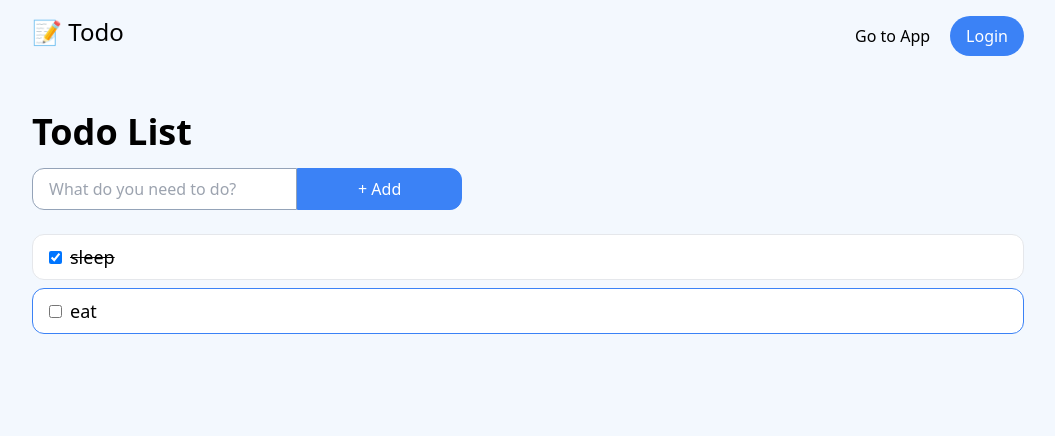
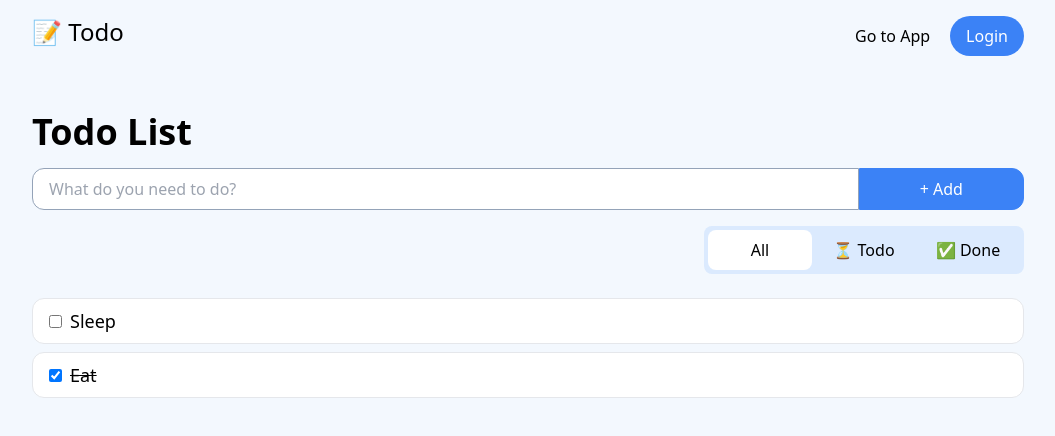
Before and after one commit to bazsup/todoapp-2024, a React (Vite) app: page /todos in a window 1280 px wide. Shown: the top 436 px of the page, without its empty margins (112-1167 px from the left). Built offline with nearby package versions, Linux system fonts and the light colour scheme.

Commit message:
add functionality

```diff
--- a/src/components/Todos.tsx
+++ b/src/components/Todos.tsx
@@ -1,26 +1,118 @@
+import { FormEvent, useMemo, useState } from "react";
+
+enum TodoFilter {
+  all,
+  todo,
+  done,
+}
+
 function Todos() {
+  const [newTask, setNewTask] = useState("");
+  const [tasks, setTasks] = useState([
+    {
+      id: 1,
+      title: "Sleep",
+      completed: false,
+    },
+    {
+      id: 2,
+      title: "Eat",
+      completed: true,
+    },
+  ]);
+  const [filteredBy, setFilterBy] = useState(TodoFilter.all);
+  const filteredTasks = useMemo(() => {
+    switch (filteredBy) {
+      case TodoFilter.all:
+        return tasks;
+      case TodoFilter.todo:
+        return tasks.filter((task) => !task.completed);
+      case TodoFilter.done:
+        return tasks.filter((task) => task.completed);
+    }
+  }, [filteredBy, tasks]);
+
+  const onSubmit = (e: FormEvent<HTMLFormElement>) => {
+    e.preventDefault();
+    setTasks((tasks) => [
+      ...tasks,
+      {
+        id: Math.random(),
+        title: newTask,
+        completed: false,
+      },
+    ]);
+    setNewTask("");
+  };
+
+  const toggle = (id: number) => {
+    setTasks((tasks) =>
+      tasks.map((task) =>
+        task.id === id ? { ...task, completed: !task.completed } : task
+      )
+    );
+  };
+
+  const filterBy = (type: TodoFilter) => {
+    setFilterBy(type);
+  };
+
   return (
     <div className="max-w-screen-lg mx-auto flex flex-col gap-4">
       <h1 className="text-4xl font-bold">Todo List</h1>
-      <div>
+      <form className="flex" onSubmit={onSubmit}>
         <input
           className="border box-content rounded-l-xl border-slate-400 py-2 px-4 flex-1"
           placeholder="What do you need to do?"
+          value={newTask}
+          onChange={(e) => {
+            setNewTask(e.target.value);
+          }}
         />
         <button className="border border-blue-500 rounded-r-xl bg-blue-500 text-white py-2 px-4 w-2/12">
           + Add
         </button>
+      </form>
+      <div className="flex justify-end">
+        <div className="flex w-80 text-center bg-blue-100 p-1 rounded-lg justify-end">
+          {[
+            { label: "All", type: TodoFilter.all },
+            { label: "⏳ Todo", type: TodoFilter.todo },
+            { label: "✅ Done", type: TodoFilter.done },
+          ].map((option) => (
+            <button
+              className={`rounded-lg px-4 py-2 w-1/3 ${
+                filteredBy === option.type ? "bg-white" : ""
+              }`}
+              onClick={() => filterBy(option.type)}
+            >
+              {option.label}
+            </button>
+          ))}
+        </div>
       </div>
       <div className="mt-2">
         <ul className="flex flex-col gap-2">
-          <li className="border rounded-xl w-full bg-white px-4 py-2">
-            <input type="checkbox" className="mr-2" checked />
-            <span className="text-lg line-through">sleep</span>
-          </li>
-          <li className="border border-blue-500 rounded-xl w-full bg-white px-4 py-2">
-            <input type="checkbox" className="mr-2" />
-            <span className="text-lg">eat</span>
-          </li>
+          {filteredTasks.map((task) => (
+            <li
+              className="border rounded-xl w-full bg-white px-4 py-2"
+              key={task.id}
+            >
+              <input
+                type="checkbox"
+                className="mr-2"
+                checked={task.completed}
+                onChange={() => {
+                  toggle(task.id);
+                }}
+              />
+              <span
+                className={`text-lg ${task.completed ? "line-through" : ""}`}
+              >
+                {task.title}
+              </span>
+            </li>
+          ))}
         </ul>
       </div>
     </div>
```
